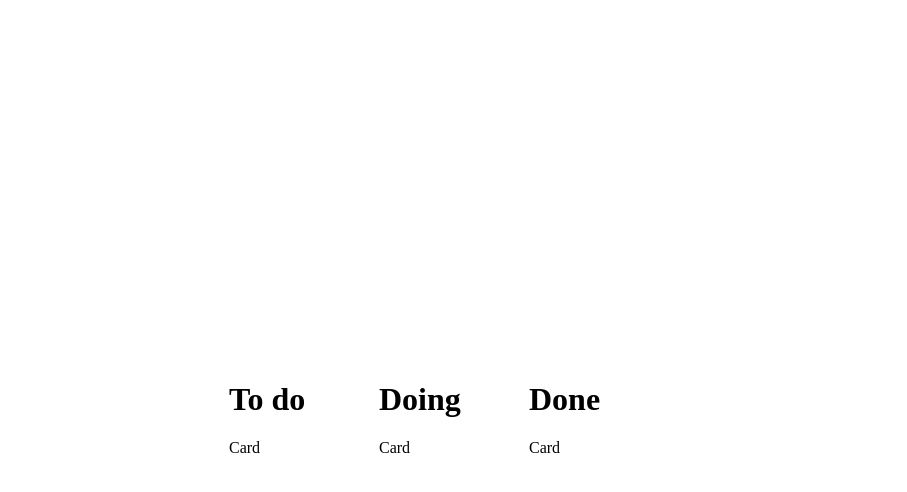
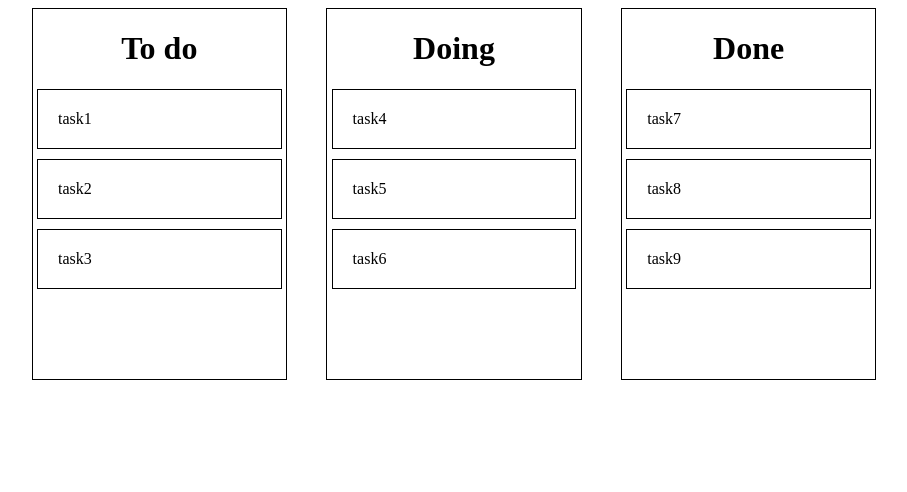
Before and after one commit to FilipdeTillier/Trello-app, an Angular app: page / in a window 1280 px wide. Shown: the top 492 px of the page, without its empty margins (194-1101 px from the left). Built offline with nearby package versions, Linux system fonts and the light colour scheme.

Commit message:
simple 3 list, drag and drop without api

```diff
--- a/angular.json
+++ b/angular.json
@@ -30,16 +30,13 @@
                             "src/styles.scss"
                         ],
                         "scripts": [],
-            "es5BrowserSupport": true
                     },
                     "configurations": {
                         "production": {
-              "fileReplacements": [
-                {
+                            "fileReplacements": [{
                                 "replace": "src/environments/environment.ts",
                                 "with": "src/environments/environment.prod.ts"
-                }
-              ],
+                            }],
                             "optimization": true,
                             "outputHashing": "all",
                             "sourceMap": false,
@@ -49,13 +46,11 @@
                             "extractLicenses": true,
                             "vendorChunk": false,
                             "buildOptimizer": true,
-              "budgets": [
-                {
+                            "budgets": [{
                                 "type": "initial",
                                 "maximumWarning": "2mb",
                                 "maximumError": "5mb"
-                }
-              ]
+                            }]
                         }
                     }
                 },
--- a/src/app/app.component.html
+++ b/src/app/app.component.html
@@ -1,3 +1,3 @@
 <main class="main">
-    <app-board></app-board>
+    <app-board class="app-board"></app-board>
 </main>
--- a/src/app/app.component.scss
+++ b/src/app/app.component.scss
@@ -1,6 +1,9 @@
 @import './styles/flexbox.scss';
 .main {
-    @include flexbox($justify: center, $align: center);
+    @include flexbox($justify: center);
     width: 100vw;
     height: 100vh;
+    .app-board {
+        width: 66%;
+    }
 }
--- a/src/app/app.module.ts
+++ b/src/app/app.module.ts
@@ -1,10 +1,10 @@
 import { BrowserModule } from '@angular/platform-browser';
 import { NgModule } from '@angular/core';
+import { DragDropModule } from '@angular/cdk/drag-drop';
 
 import { AppRoutingModule } from './app-routing.module';
 import { AppComponent } from './app.component';
 import { BoardComponent } from './components/board/board.component';
-import { DragDropModule } from '@angular/cdk/drag-drop';
 
 @NgModule({
   declarations: [
--- a/src/app/components/board/board.component.html
+++ b/src/app/components/board/board.component.html
@@ -1,17 +1,14 @@
 <div class="board">
-    <div class="board__list">
+    <div class="board__list" cdkDropList #toDoList="cdkDropList" [cdkDropListData]="todo" [cdkDropListConnectedTo]="[doingList, doneList]" (cdkDropListDropped)="drop($event)">
         <h1>To do</h1>
-        <div cdkDrag class="board__card">Card</div>
+        <div *ngFor="let task of todo" cdkDrag class="board__card">{{task}}</div>
     </div>
-    <div class="board__list">
+    <div class="board__list" cdkDropList #doingList="cdkDropList" [cdkDropListData]="doing" [cdkDropListConnectedTo]="[toDoList, doneList]" (cdkDropListDropped)="drop($event)">
         <h1>Doing</h1>
-        <div cdkDrag class="board__card">Card</div>
-
+        <div *ngFor="let task of doing" cdkDrag class="board__card">{{task}}</div>
     </div>
-    <div class="board__list">
+    <div class="board__list" cdkDropList #doneList="cdkDropList" [cdkDropListData]="done" [cdkDropListConnectedTo]="[toDoList, doingList]" (cdkDropListDropped)="drop($event)">
         <h1>Done</h1>
-
-        <div cdkDrag class="board__card">Card</div>
-
+        <div *ngFor="let task of done" cdkDrag class="board__card">{{task}}</div>
     </div>
 </div>
--- a/src/app/components/board/board.component.scss
+++ b/src/app/components/board/board.component.scss
@@ -1,8 +1,16 @@
 @import '../../styles/flexbox.scss';
 .board {
-    @include flexbox();
-    .board__list {}
-    .board__card {
-        width: 150px;
+    @include flexbox($justify: space-between);
+    &__list {
+        @include flexbox($direction: column, $align: center);
+        width: 30%;
+        padding-bottom: 80px;
+        border: 1px solid black;
+    }
+    &__card {
+        width: 80%;
+        padding: 20px;
+        margin-bottom: 10px;
+        border: 1px solid black;
     }
 }
--- a/src/app/components/board/board.component.ts
+++ b/src/app/components/board/board.component.ts
@@ -1,5 +1,6 @@
 import { Component, OnInit } from '@angular/core';
 import { CdkDragDrop, moveItemInArray, transferArrayItem } from '@angular/cdk/drag-drop';
+import { ViewportScroller } from '@angular/common';
 
 @Component({
   selector: 'app-board',
@@ -7,10 +8,38 @@ import { CdkDragDrop, moveItemInArray, transferArrayItem } from '@angular/cdk/dr
   styleUrls: ['./board.component.scss']
 })
 export class BoardComponent implements OnInit {
+  public todo = [
+    'task1',
+    'task2',
+    'task3',
+  ];
+  public doing = [
+    'task4',
+    'task5',
+    'task6',
 
-  constructor() { }
+  ];
+  public done = [
+    'task7',
+    'task8',
+    'task9',
+
+  ];
+
+  constructor(private ViewportScroller: ViewportScroller) {
+    this.ViewportScroller;
+  }
 
   ngOnInit() {
   }
 
+  drop(event: CdkDragDrop<string[]>) {
+    const { previousContainer, container, previousIndex, currentIndex } = event;
+    if (previousContainer === container) {
+      moveItemInArray(container.data, previousIndex, currentIndex);
+    } else {
+      transferArrayItem(previousContainer.data, container.data, previousIndex, currentIndex);
+    }
+  }
+
 }
```
Also changed, not shown: package.json (+9 -8 lines), 1 other file (tests, documents, lock files or other folders). Lines whose indentation alone changed are shown as unchanged.
